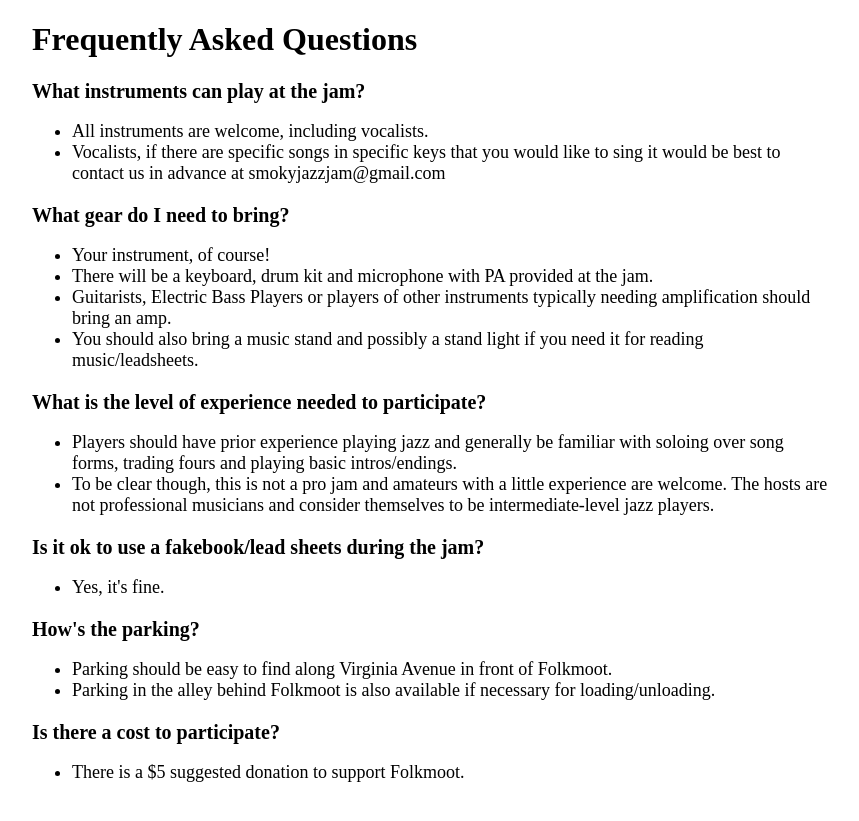
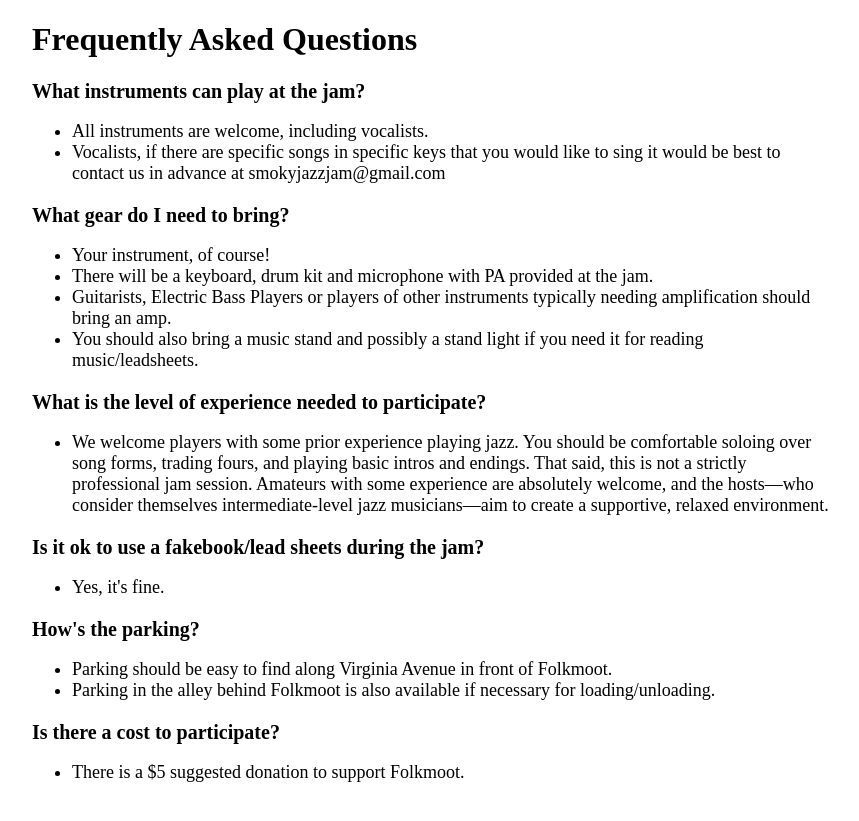
Before and after one commit to smokyjazzjam/smokyjazzjam, a Jekyll site: the page built from faq.md, in a window 1280 px wide. Shown: the top 821 px of the page, without its empty margins (208-1067 px from the left). Built offline with Jekyll 4.4.1, drawn with Linux system fonts in a browser that asks for light colours.

Commit message:
Update faq.md

```diff
--- a/faq.md
+++ b/faq.md
@@ -37,8 +37,9 @@ layout: default
 
   <h3 class="faq-question"><strong>What is the level of experience needed to participate?</strong></h3>
   <ul class="faq-answer">
-    <li> Players should have prior experience playing jazz and generally be familiar with soloing over song forms, trading fours and playing basic intros/endings.</li>
-    <li> To be clear though, this is not a pro jam and amateurs with a little experience are welcome. The hosts are not professional musicians and consider themselves to be intermediate-level jazz players.</li>
+    <li> We welcome players with some prior experience playing jazz. You should be comfortable soloing over song forms, trading fours, and playing basic intros and endings.
+         That said, this is not a strictly professional jam session. Amateurs with some experience are absolutely welcome,
+         and the hosts—who consider themselves intermediate-level jazz musicians—aim to create a supportive, relaxed environment.</li>
   </ul>
 
   <h3 class="faq-question"><strong>Is it ok to use a fakebook/lead sheets during the jam?</strong></h3>
```
